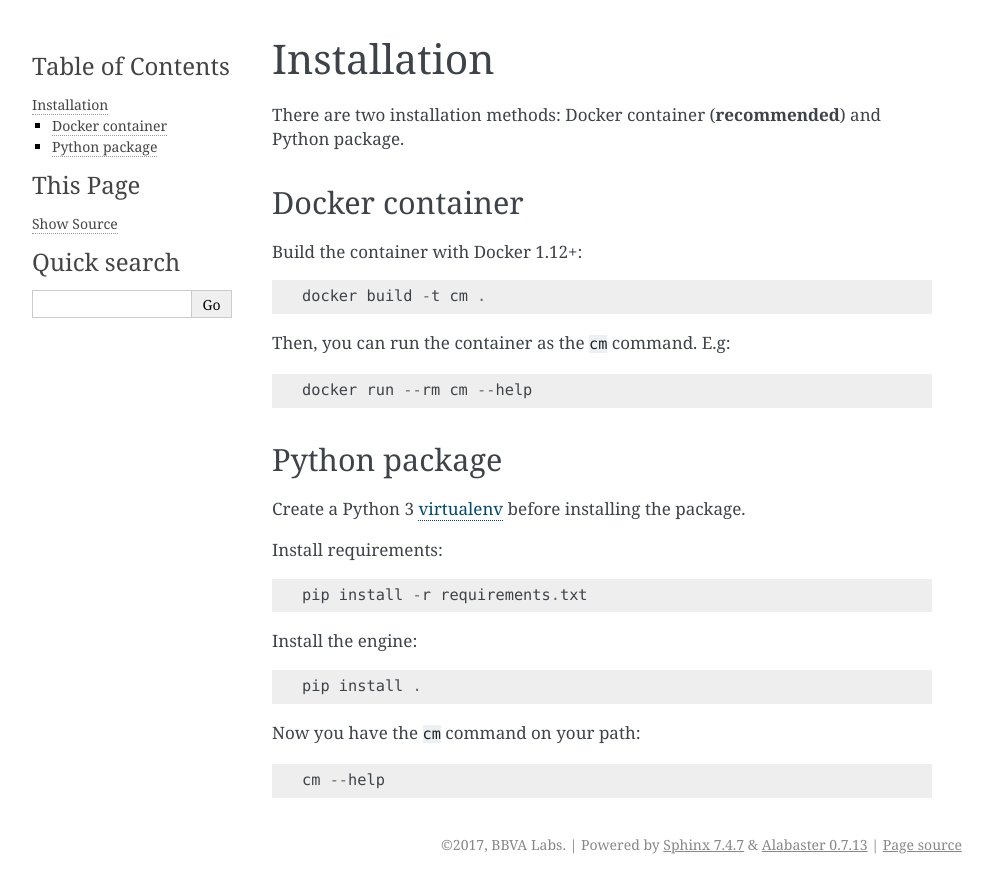
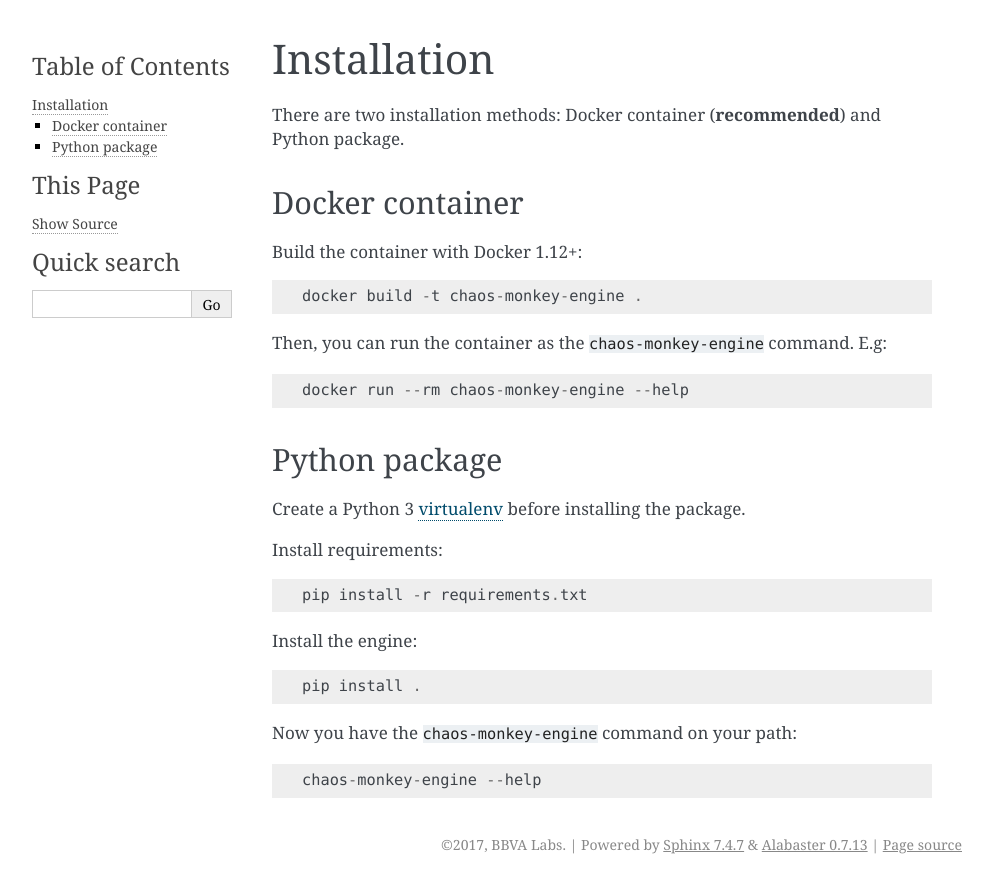
Before and after one commit to BBVA/chaos-monkey-engine, a Sphinx documentation site: the page built from docs/source/installation.rst, in a window 1280 px wide. Shown: the top 893 px of the page, without its empty margins (148-1140 px from the left). Built offline with Sphinx 7.4.7, drawn with Linux system fonts in a browser that asks for light colours; pages that are not in the unit, such as notebooks, are missing from menus.

Commit message:
Rename cm to chaos-monkey-engine

```diff
--- a/docs/source/installation.rst
+++ b/docs/source/installation.rst
@@ -8,11 +8,11 @@ Docker container
 
 Build the container with Docker 1.12+::
 
-    docker build -t cm .
+    docker build -t chaos-monkey-engine .
 
-Then, you can run the container as the ``cm`` command. E.g::
+Then, you can run the container as the ``chaos-monkey-engine`` command. E.g::
 
-    docker run --rm cm --help
+    docker run --rm chaos-monkey-engine --help
 
 Python package
 **************
@@ -27,6 +27,6 @@ Install the engine::
 
     pip install .
 
-Now you have the ``cm`` command on your path::
+Now you have the ``chaos-monkey-engine`` command on your path::
 
-    cm --help
+    chaos-monkey-engine --help
--- a/docs/source/quickstart.rst
+++ b/docs/source/quickstart.rst
@@ -29,8 +29,8 @@ Get your engine up and running
 
 Build and run the Docker container::
 
-    docker build -t cm .
-    docker run --rm -p 5000:5000 -e AWS_ACCESS_KEY_ID -e AWS_SECRET_ACCESS_KEY -e AWS_DEFAULT_REGION -ti cm
+    docker build -t chaos-monkey-engine .
+    docker run --rm -p 5000:5000 -e AWS_ACCESS_KEY_ID -e AWS_SECRET_ACCESS_KEY -e AWS_DEFAULT_REGION -ti chaos-monkey-engine
 
 The Chaos Monkey Engine should be now listening in port 5000 TCP and ready to attack the machines in your AWS infrastructure.
 
--- a/docs/source/usage.rst
+++ b/docs/source/usage.rst
@@ -3,9 +3,9 @@
 Usage
 =====
 
-Running ``cm --help`` shows the usage information::
+Running ``chaos-monkey-engine --help`` shows the usage information::
 
-  Usage: cm [OPTIONS]
+  Usage: chaos-monkey-engine [OPTIONS]
 
     Chaos Monkey Engine command line utility
 
@@ -28,4 +28,4 @@ The Docker container has a default ``CMD`` directive that sets these sane defaul
 
 For example, to launch the server on port 5000 TCP as a foreground process, passing AWS credentials::
 
-  docker run --rm -p 5000:5000 -e AWS_ACCESS_KEY_ID -e AWS_SECRET_ACCESS_KEY -e AWS_DEFAULT_REGION -ti cm
+  docker run --rm -p 5000:5000 -e AWS_ACCESS_KEY_ID -e AWS_SECRET_ACCESS_KEY -e AWS_DEFAULT_REGION -ti chaos-monkey-engine
--- a/setup.py
+++ b/setup.py
@@ -8,6 +8,6 @@ setup(name='chaosmonkey',
       include_package_data=True,
       entry_points='''
         [console_scripts]
-        cm=chaosmonkey.cm:cm
+        chaos-monkey-engine=chaosmonkey.cm:cm
         ''',
      )
```
Also changed, not shown: 1 other file.
